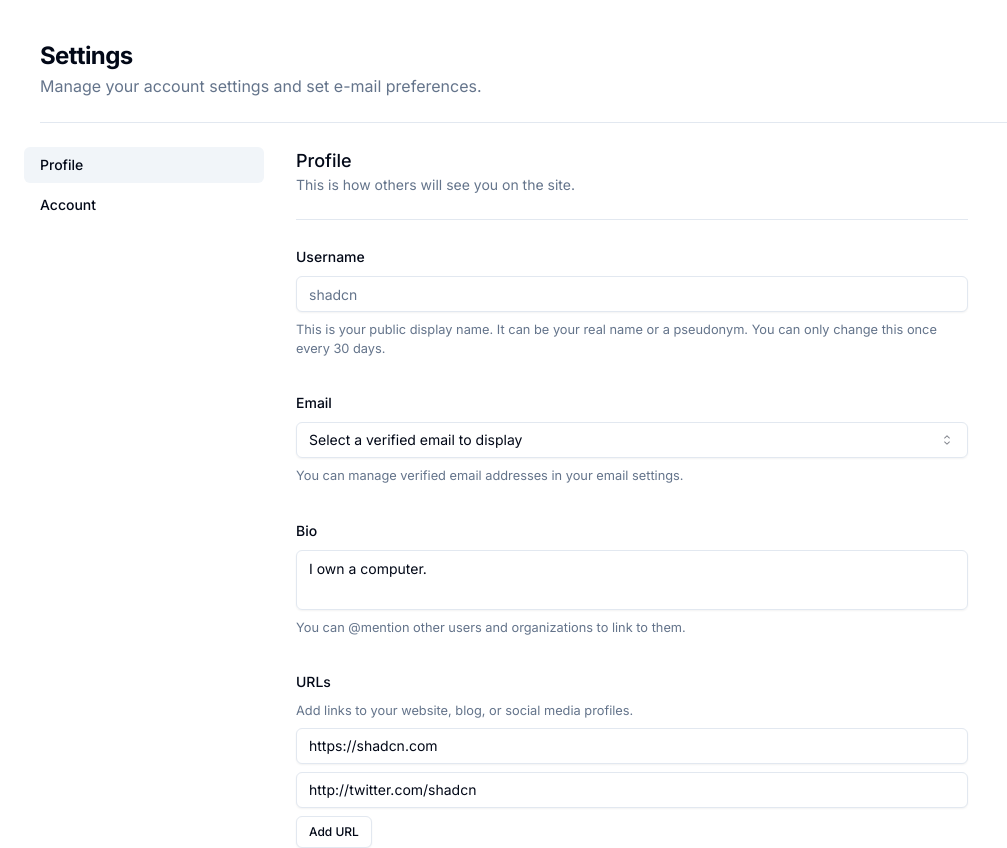
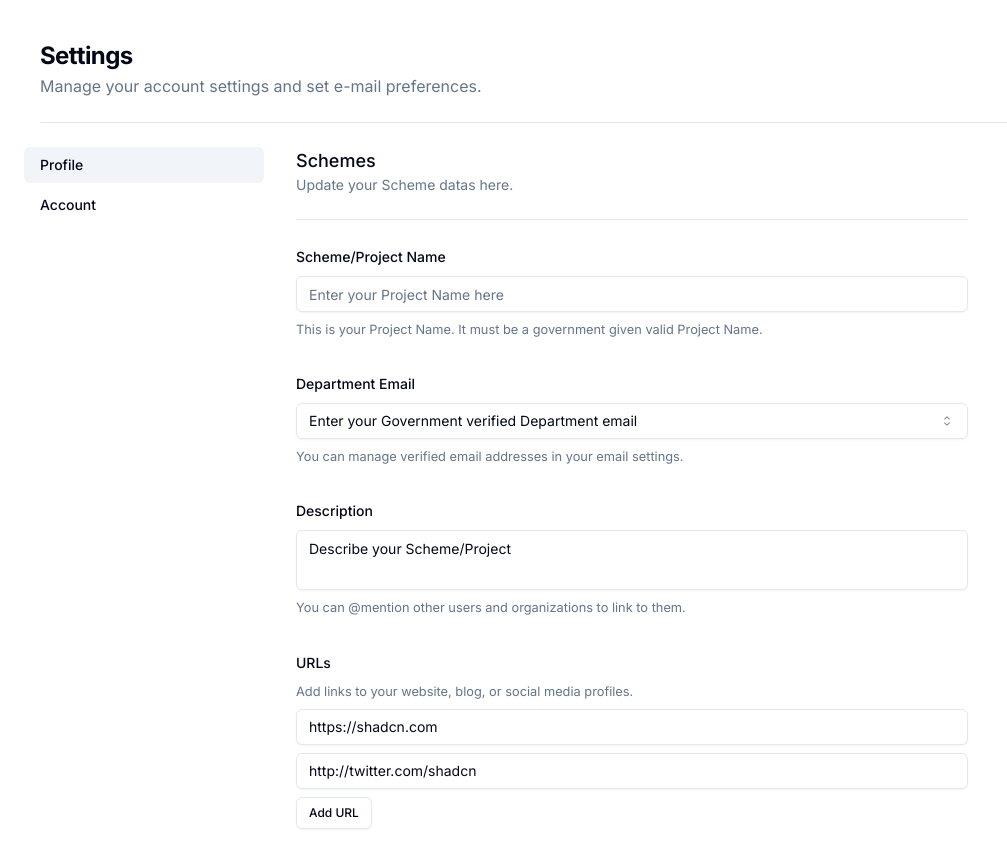
Before and after one commit to AviatoInc/govhack, a Next.js app: page /department in a window 1280 px wide. Shown: the top 848 px of the page, without its empty margins (0-1007 px from the left). Built offline with nearby package versions, Linux system fonts and the light colour scheme.

Commit message:
department

```diff
--- a/app/department/page.tsx
+++ b/app/department/page.tsx
@@ -5,9 +5,9 @@ export default function SettingsProfilePage() {
   return (
     <div className="space-y-6">
       <div>
-        <h3 className="text-lg font-medium">Profile</h3>
+        <h3 className="text-lg font-medium">Schemes</h3>
         <p className="text-sm text-muted-foreground">
-          This is how others will see you on the site.
+          Update your Scheme datas here.
         </p>
       </div>
       <Separator />
--- a/app/department/profile-form.tsx
+++ b/app/department/profile-form.tsx
@@ -28,13 +28,13 @@ import { Textarea } from "@/components/ui/textarea"
 import { toast } from "@/components/ui/use-toast"
 
 const profileFormSchema = z.object({
-  username: z
+  project: z
     .string()
-    .min(2, {
-      message: "Username must be at least 2 characters.",
+    .min(8, {
+      message: "Scheme/Project name must be at least 8 characters.",
     })
     .max(30, {
-      message: "Username must not be longer than 30 characters.",
+      message: "Scheme/Project must not be longer than 30 characters.",
     }),
   email: z
     .string({
@@ -55,7 +55,7 @@ type ProfileFormValues = z.infer<typeof profileFormSchema>
 
 // This can come from your database or API.
 const defaultValues: Partial<ProfileFormValues> = {
-  bio: "I own a computer.",
+  bio: "Describe your Scheme/Project",
   urls: [
     { value: "https://shadcn.com" },
     { value: "http://twitter.com/shadcn" },
@@ -90,16 +90,15 @@ export function ProfileForm() {
       <form onSubmit={form.handleSubmit(onSubmit)} className="space-y-8">
         <FormField
           control={form.control}
-          name="username"
+          name="project"
           render={({ field }) => (
             <FormItem>
-              <FormLabel>Username</FormLabel>
+              <FormLabel>Scheme/Project Name</FormLabel>
               <FormControl>
-                <Input placeholder="shadcn" {...field} />
+                <Input placeholder="Enter your Project Name here" {...field} />
               </FormControl>
               <FormDescription>
-                This is your public display name. It can be your real name or a
-                pseudonym. You can only change this once every 30 days.
+                This is your Project Name. It must be a government given valid Project Name.
               </FormDescription>
               <FormMessage />
             </FormItem>
@@ -110,11 +109,11 @@ export function ProfileForm() {
           name="email"
           render={({ field }) => (
             <FormItem>
-              <FormLabel>Email</FormLabel>
+              <FormLabel>Department Email</FormLabel>
               <Select onValueChange={field.onChange} defaultValue={field.value}>
                 <FormControl>
                   <SelectTrigger>
-                    <SelectValue placeholder="Select a verified email to display" />
+                    <SelectValue placeholder="Enter your Government verified Department email" />
                   </SelectTrigger>
                 </FormControl>
                 <SelectContent>
@@ -136,10 +135,10 @@ export function ProfileForm() {
           name="bio"
           render={({ field }) => (
             <FormItem>
-              <FormLabel>Bio</FormLabel>
+              <FormLabel>Description</FormLabel>
               <FormControl>
                 <Textarea
-                  placeholder="Tell us a little bit about yourself"
+                  placeholder="Describe your Scheme/Project"
                   className="resize-none"
                   {...field}
                 />
```
